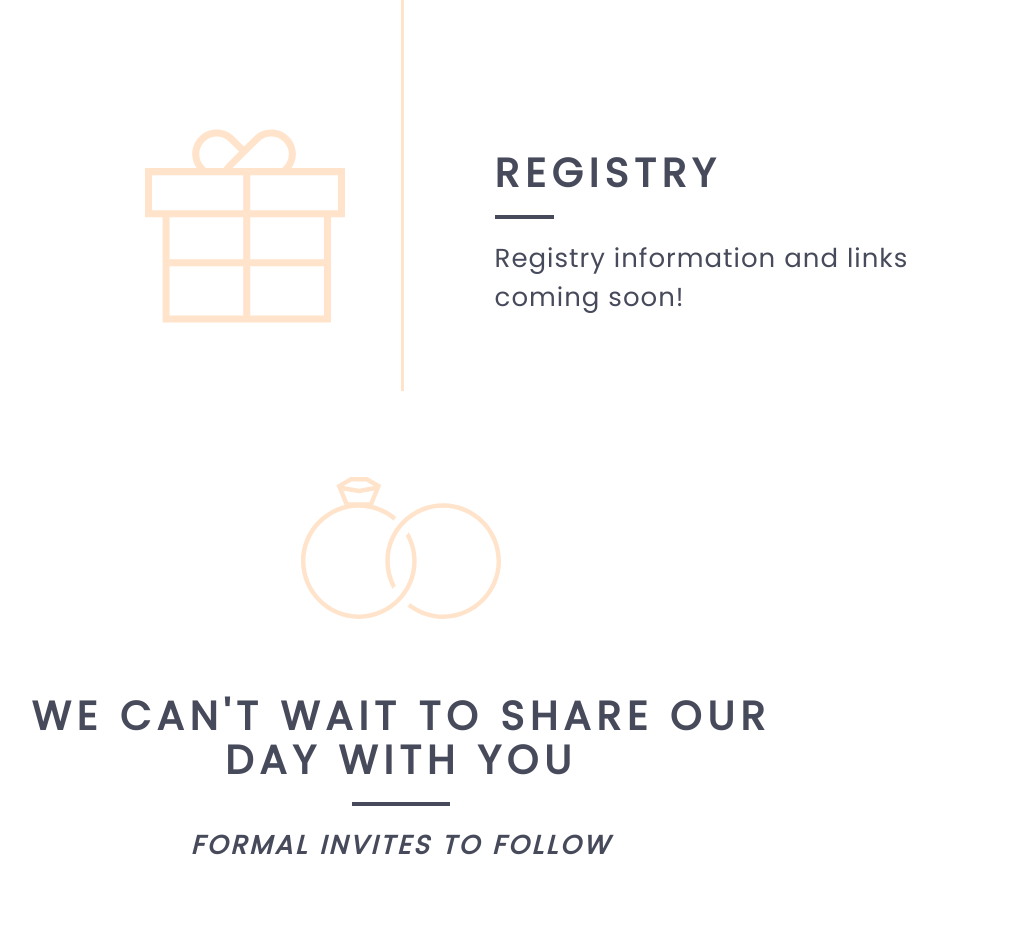
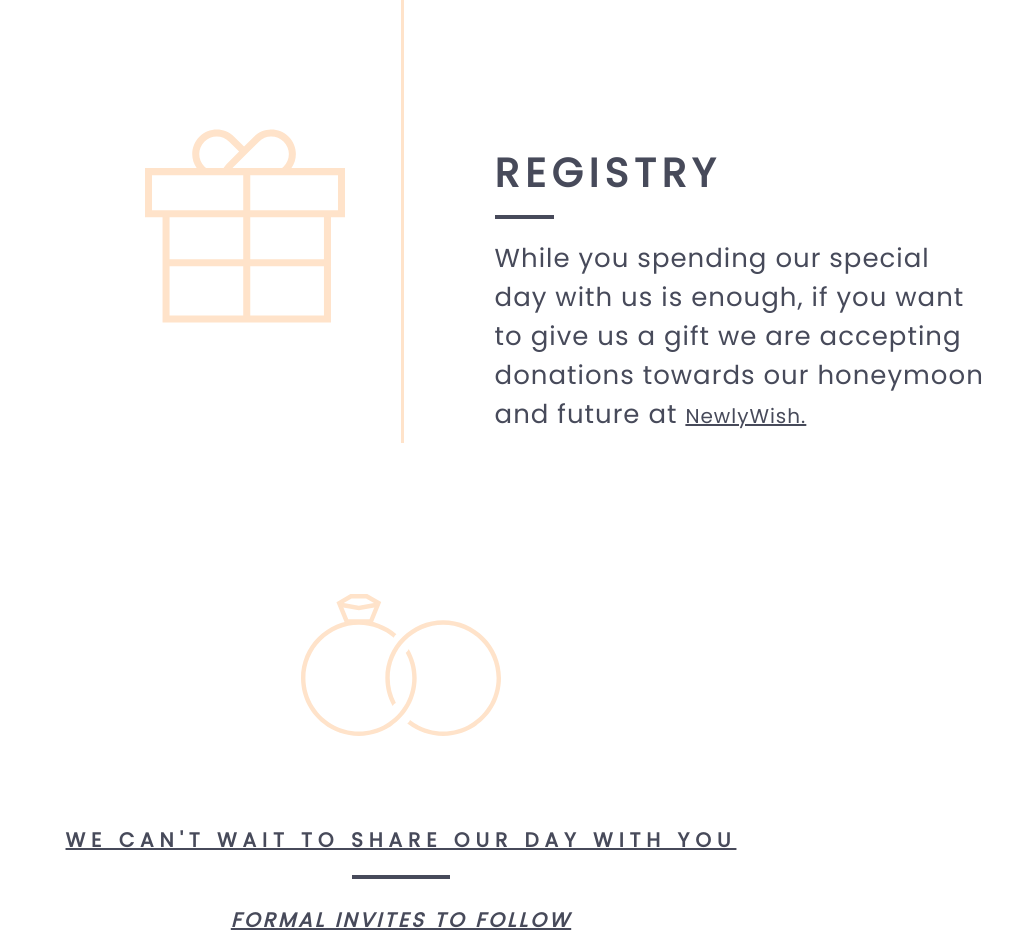
Before and after one commit to destefanis/shawns-wedding, a plain HTML site: page dist/index.html in a window 1280 px wide. Shown: the part 3340-4281 px from the top of the page, without its empty margins (239-1251 px from the left). Drawn offline with Linux system fonts and the light colour scheme.

Commit message:
Update index.html

```diff
--- a/dist/index.html
+++ b/dist/index.html
@@ -48,7 +48,7 @@
 			l37.668-63.133l32.261,14.361l50.935,107.744L350.834,447.891z"/></g></g><g><g><path d="M256.004,101.607c-31.794,0-57.659,25.865-57.659,57.658s25.865,57.658,57.659,57.658
 			c31.793,0.001,57.658-25.865,57.658-57.658S287.797,101.607,256.004,101.607z M256.004,191.657
 			c-17.861,0.001-32.393-14.529-32.393-32.392c0-17.861,14.531-32.392,32.393-32.392c17.861,0,32.392,14.531,32.392,32.392
-			S273.865,191.657,256.004,191.657z"/></g></g><g></g><g></g><g></g><g></g><g></g><g></g><g></g><g></g><g></g><g></g><g></g><g></g><g></g><g></g><g></g></svg></span><div class="image-wrapper image-wrapper--venue-2"><img src="images/photo-1.jpg"></div></div></div></div><div class="section text-right"><div class="container"><div class="row"><div class="section-info text-left"><h2 class="registry-header">Registry</h2><hr><p>Registry information and links coming soon!</p></div><span class="section-svg"> <?xml version="1.0" encoding="iso-8859-1"?> <svg version="1.1" id="Capa_1" xmlns="http://www.w3.org/2000/svg" xmlns:xlink="http://www.w3.org/1999/xlink" x="0px" y="0px" viewBox="0 0 57 57" style="enable-background:new 0 0 57 57" xml:space="preserve"><path d="M57,12.002H41.741C42.556,10.837,43,9.453,43,7.995c0-1.875-0.726-3.633-2.043-4.95c-2.729-2.729-7.17-2.729-9.899,0
+			S273.865,191.657,256.004,191.657z"/></g></g><g></g><g></g><g></g><g></g><g></g><g></g><g></g><g></g><g></g><g></g><g></g><g></g><g></g><g></g><g></g></svg></span><div class="image-wrapper image-wrapper--venue-2"><img src="images/photo-1.jpg"></div></div></div></div><div class="section text-right"><div class="container"><div class="row"><div class="section-info text-left"><h2 class="registry-header">Registry</h2><hr><p>While you spending our special day with us is enough, if you want to give us a gift we are accepting donations towards our honeymoon and future at <a href="https://www.newlywish.com/registry/shawnandnikki">NewlyWish.<a></p></div><span class="section-svg"> <?xml version="1.0" encoding="iso-8859-1"?> <svg version="1.1" id="Capa_1" xmlns="http://www.w3.org/2000/svg" xmlns:xlink="http://www.w3.org/1999/xlink" x="0px" y="0px" viewBox="0 0 57 57" style="enable-background:new 0 0 57 57" xml:space="preserve"><path d="M57,12.002H41.741C42.556,10.837,43,9.453,43,7.995c0-1.875-0.726-3.633-2.043-4.95c-2.729-2.729-7.17-2.729-9.899,0
 	l-2.829,2.829l-2.828-2.829c-2.729-2.729-7.17-2.729-9.899,0c-1.317,1.317-2.043,3.075-2.043,4.95c0,1.458,0.444,2.842,1.259,4.007
 	H0v14h5v30h48v-30h4V12.002z M32.472,4.459c1.95-1.949,5.122-1.949,7.071,0C40.482,5.399,41,6.654,41,7.995
 	c0,1.34-0.518,2.596-1.457,3.535l-0.472,0.472H24.929l4.714-4.714l0,0L32.472,4.459z M16.916,11.53
```
